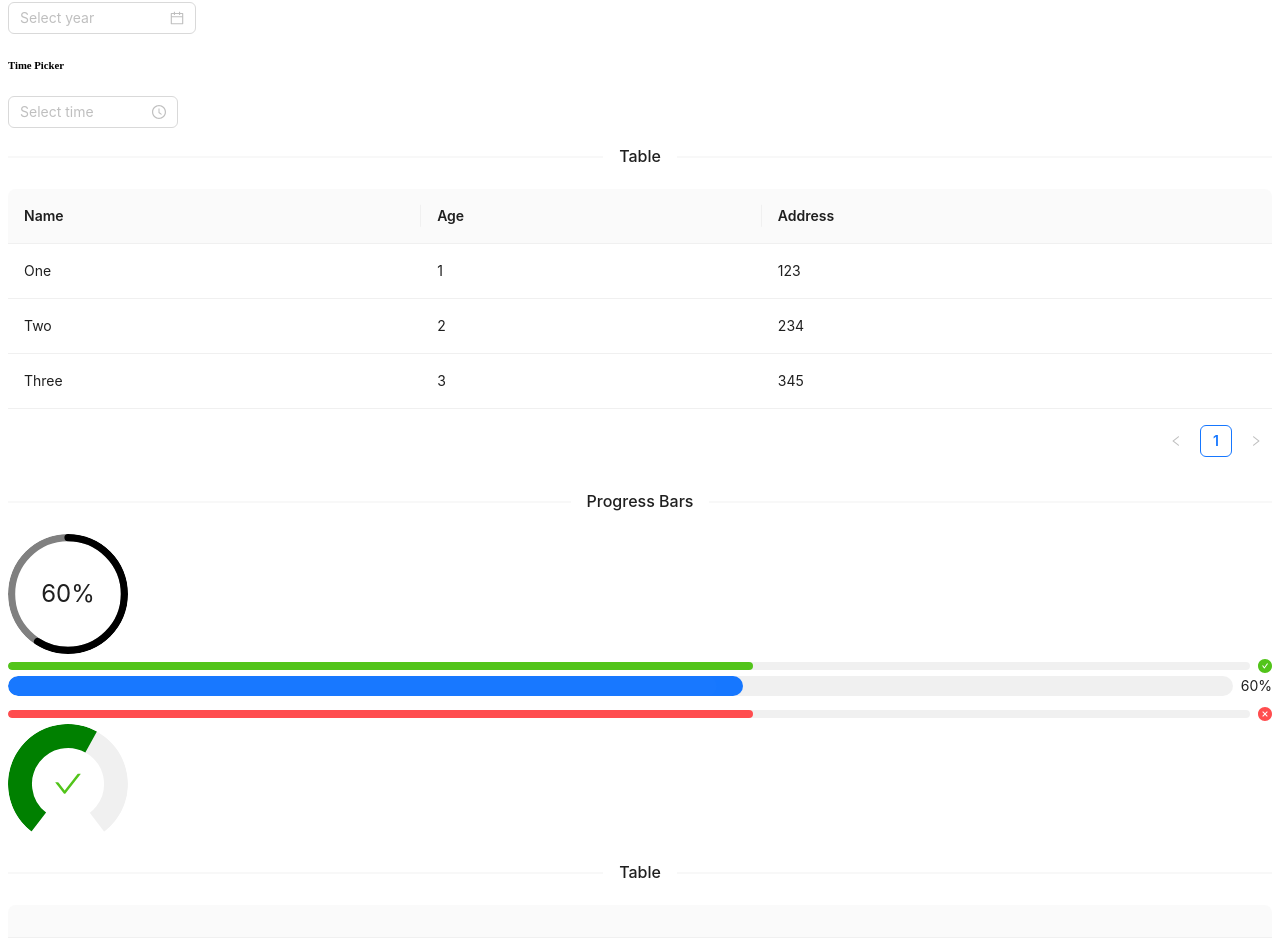
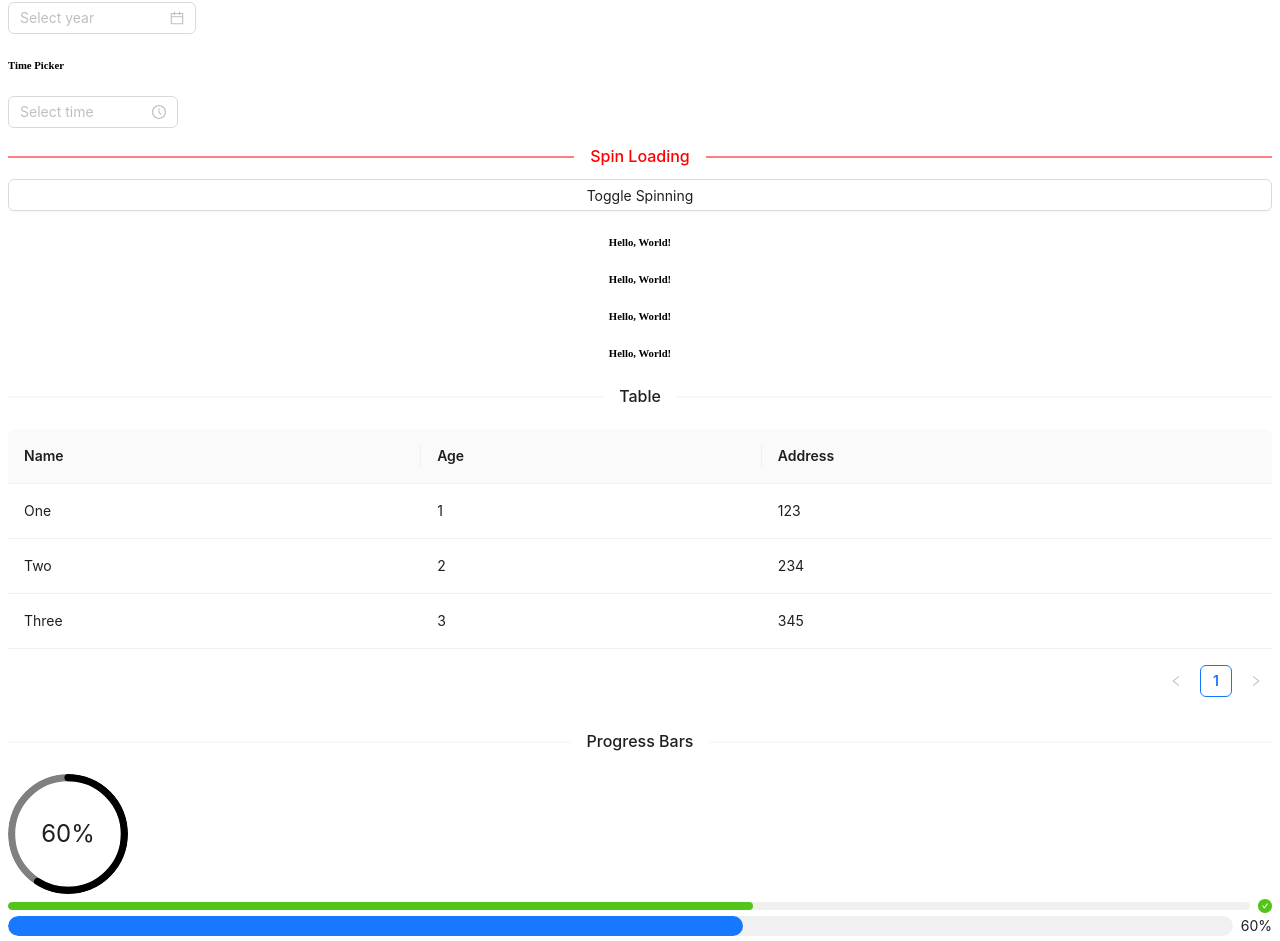
Before and after one commit to jeshwanthshivasai/tiny-ANT-mighty-DESIGN, a React (Vite) app: page / in a window 1280 px wide. Shown: the part 1768-2709 px from the top of the page. Built offline with nearby package versions, Linux system fonts and the light colour scheme.

Commit message:
Spinning

```diff
--- a/src/App.jsx
+++ b/src/App.jsx
@@ -32,6 +32,7 @@ import Selection from './Selection';
 import SimpleForm from './SimpleForm';
 import MyTable from './Table';
 import TimeandDatePicking from './TimeandDate';
+import Spin from './Spinning';
 
 
 
@@ -146,6 +147,7 @@ const App = () => {
       <SimpleForm />
       <MyTable />
       <TimeandDatePicking />
+      <Spin />
 
 
 
--- /dev/null
+++ b/src/Spinning.jsx
@@ -0,0 +1,22 @@
+import React, { useState } from "react";
+import { Spin, Divider, Button } from "antd";
+
+export default function Spinning() {
+    const [Spinning, setSpinning] = useState(false);
+    return (
+        <>
+            <Divider style={{ marginBottom: '10px', color: 'red', borderColor:"red"}}>Spin Loading</Divider>
+            <Spin style={{marginBottom: '10px', display:'flex', justifyContent: 'center'}} spinning={Spinning}></Spin>
+            <Button block onClick={() => {setSpinning(preValue => !preValue)}}>Toggle Spinning</Button>
+            <Spin spinning={Spinning}>
+                <div style={{textAlign: 'center'}} >
+                    <h6>Hello, World!</h6>
+                    <h6>Hello, World!</h6>
+                    <h6>Hello, World!</h6>
+                    <h6>Hello, World!</h6>
+                </div>
+
+            </Spin>
+        </>
+    )
+}
```
